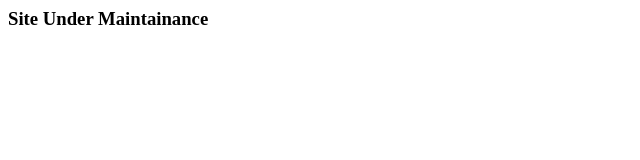
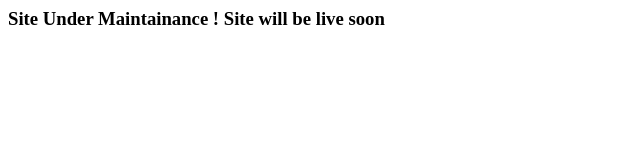
Before and after one commit to khilaadi83/criviatech.in, a plain HTML site: page index.html in a window 1280 px wide. Shown: the whole page, without its empty margins (0-640 px from the left). Drawn offline with Linux system fonts and the light colour scheme.

Commit message:
first commit in gh-pages branch

```diff
--- a/index.html
+++ b/index.html
@@ -1 +1 @@
-<h3> Site Under Maintainance </h3>
+<h3> Site Under Maintainance ! Site will be live soon </h3>
```
